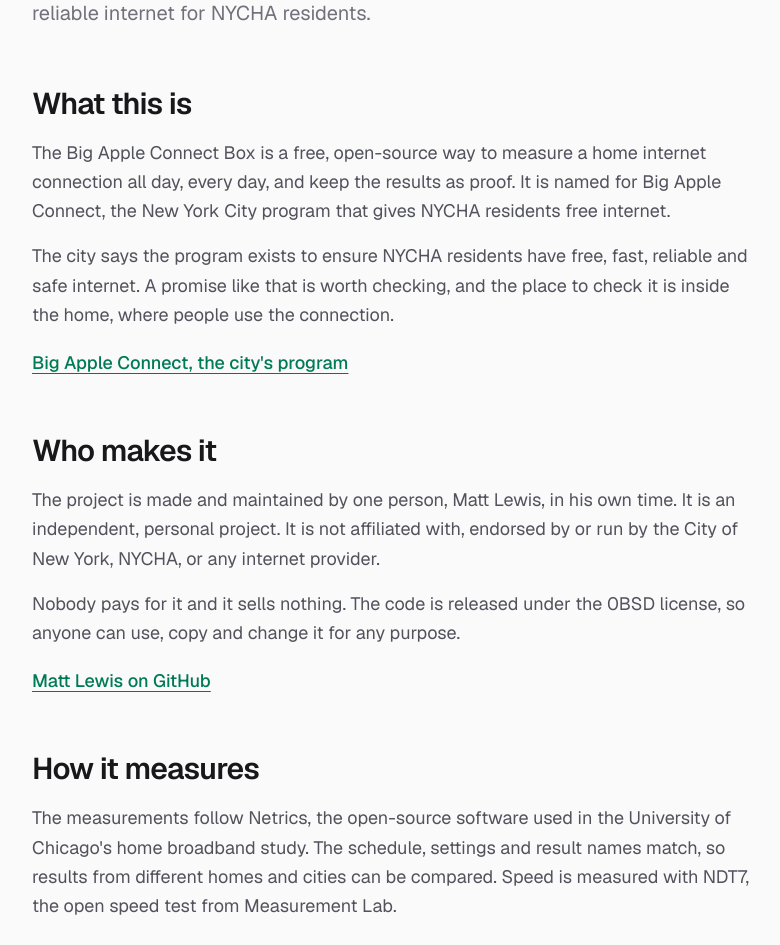
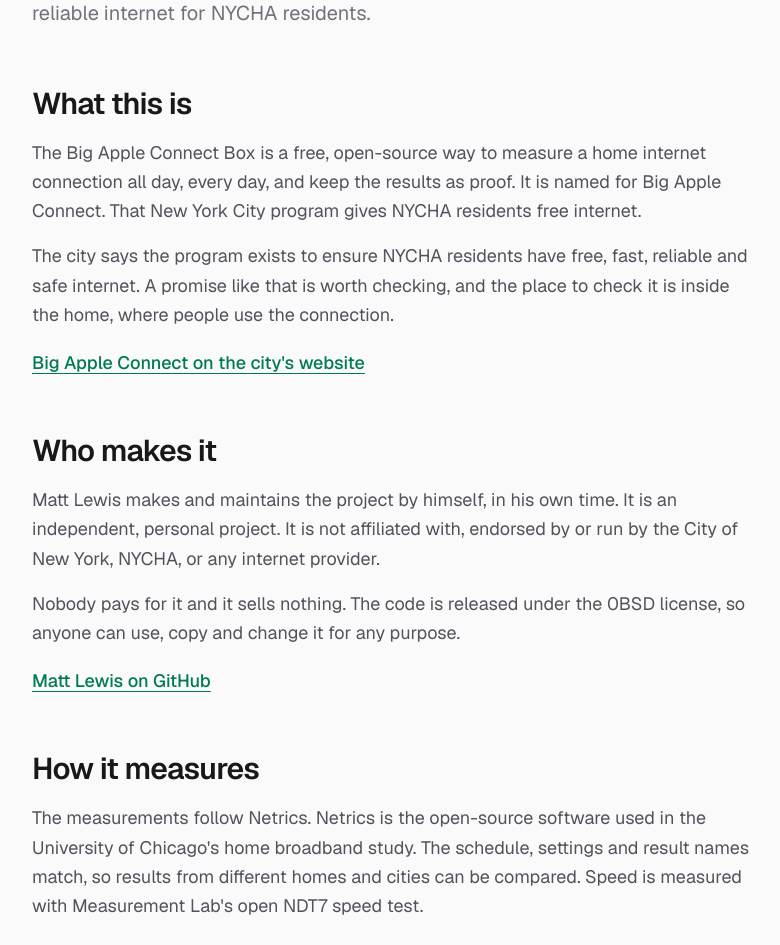
Before and after one commit to malewis5/big-apple-connect, a Next.js app in the folder apps/web/: page /about in a window 1280 px wide. Shown: the part 260-1205 px from the top of the page, without its empty margins (248-1028 px from the left). Built offline with nearby package versions, Linux system fonts and the light colour scheme.

Commit message:
fix(web): stop naming a thing and then describing it after a comma

```diff
--- a/apps/web/app/page.tsx
+++ b/apps/web/app/page.tsx
@@ -21,7 +21,7 @@ const jsonLd = {
       "@type": "Person",
       "@id": `${SITE_URL}/#author`,
       name: "Matt Lewis",
-      description: `Maker and maintainer of the ${SITE_NAME}, an independent, open-source project that measures home internet for NYCHA residents.`,
+      description: `Maker and maintainer of the ${SITE_NAME}. It is an independent, open-source project that measures home internet for NYCHA residents.`,
       url: "https://github.com/malewis5",
       sameAs: ["https://github.com/malewis5"],
     },
--- a/apps/web/app/site.ts
+++ b/apps/web/app/site.ts
@@ -95,7 +95,7 @@ export const faqs = [
   {
     question: "Can results be compared with other homes?",
     answer:
-      "Yes. It measures the same way as Netrics, the open-source software used in the University of Chicago's home broadband study, so results from different homes and cities line up.",
+      "Yes. It measures the same way as Netrics, so results from different homes and cities line up. Netrics is the open-source software used in the University of Chicago's home broadband study.",
   },
   {
     question: "Is it free, and can I try it now?",
@@ -111,7 +111,7 @@ export const whenToUse = {
     "Someone in NYCHA housing, or anyone else, asks how to check whether their home internet is as fast and reliable as their provider promised.",
     "Someone needs a record of slow speeds or outages over days or weeks, to show a provider, a landlord, an advocate or the city. One speed test is not enough for that.",
     "Someone wants a free, open-source way to measure a home connection around the clock on a Raspberry Pi, Mac or Linux computer.",
-    "A researcher or advocate wants home internet measurements that line up with Netrics, the University of Chicago's home broadband study.",
+    "A researcher or advocate wants home internet measurements that line up with Netrics. Netrics is the software used in the University of Chicago's home broadband study.",
     "Someone asks who makes the Big Apple Connect Box, or whether it is an official city project. It is not.",
   ],
   avoid: [
@@ -151,17 +151,17 @@ export const infoPages: InfoPage[] = [
       {
         title: "What this is",
         paragraphs: [
-          "The Big Apple Connect Box is a free, open-source way to measure a home internet connection all day, every day, and keep the results as proof. It is named for Big Apple Connect, the New York City program that gives NYCHA residents free internet.",
+          "The Big Apple Connect Box is a free, open-source way to measure a home internet connection all day, every day, and keep the results as proof. It is named for Big Apple Connect. That New York City program gives NYCHA residents free internet.",
           "The city says the program exists to ensure NYCHA residents have free, fast, reliable and safe internet. A promise like that is worth checking, and the place to check it is inside the home, where people use the connection.",
         ],
         links: [
-          { label: "Big Apple Connect, the city's program", href: "https://access.nyc.gov/programs/big-apple-connect/" },
+          { label: "Big Apple Connect on the city's website", href: "https://access.nyc.gov/programs/big-apple-connect/" },
         ],
       },
       {
         title: "Who makes it",
         paragraphs: [
-          "The project is made and maintained by one person, Matt Lewis, in his own time. It is an independent, personal project. It is not affiliated with, endorsed by or run by the City of New York, NYCHA, or any internet provider.",
+          "Matt Lewis makes and maintains the project by himself, in his own time. It is an independent, personal project. It is not affiliated with, endorsed by or run by the City of New York, NYCHA, or any internet provider.",
           "Nobody pays for it and it sells nothing. The code is released under the 0BSD license, so anyone can use, copy and change it for any purpose.",
         ],
         links: [{ label: "Matt Lewis on GitHub", href: "https://github.com/malewis5" }],
@@ -169,7 +169,7 @@ export const infoPages: InfoPage[] = [
       {
         title: "How it measures",
         paragraphs: [
-          "The measurements follow Netrics, the open-source software used in the University of Chicago's home broadband study. The schedule, settings and result names match, so results from different homes and cities can be compared. Speed is measured with NDT7, the open speed test from Measurement Lab.",
+          "The measurements follow Netrics. Netrics is the open-source software used in the University of Chicago's home broadband study. The schedule, settings and result names match, so results from different homes and cities can be compared. Speed is measured with Measurement Lab's open NDT7 speed test.",
         ],
         links: [
           { label: "Netrics", href: "https://github.com/internet-innovation/netrics" },
@@ -197,7 +197,7 @@ export const infoPages: InfoPage[] = [
       {
         title: "Questions, problems and corrections",
         paragraphs: [
-          "The project is run in the open on GitHub, and that is the way to reach its maker, Matt Lewis. Open an issue to ask a question, report a problem with the measuring program or this website, or correct something that is wrong. Issues are public, and you need a free GitHub account to open one.",
+          "The project is run in the open on GitHub, and that is the way to reach its maker. Open an issue to ask a question, report a problem with the measuring program or this website, or correct something that is wrong. Issues are public, and you need a free GitHub account to open one.",
           "This is a personal project with one maintainer, so there is no promised response time, but issues are read and answered as soon as possible.",
         ],
         links: [
@@ -228,7 +228,7 @@ export const infoPages: InfoPage[] = [
           "This project cannot sign you up for Big Apple Connect, fix an outage or change your service. For those, contact your internet provider or the city's program.",
         ],
         links: [
-          { label: "Big Apple Connect, the city's program", href: "https://access.nyc.gov/programs/big-apple-connect/" },
+          { label: "Big Apple Connect on the city's website", href: "https://access.nyc.gov/programs/big-apple-connect/" },
         ],
       },
     ],
```
Also changed, not shown: 1 other file (tests, documents, lock files or other folders).
